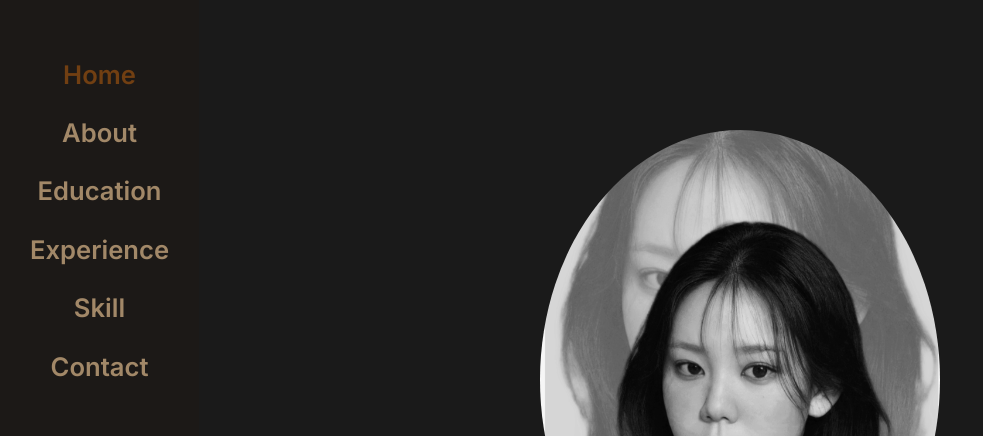
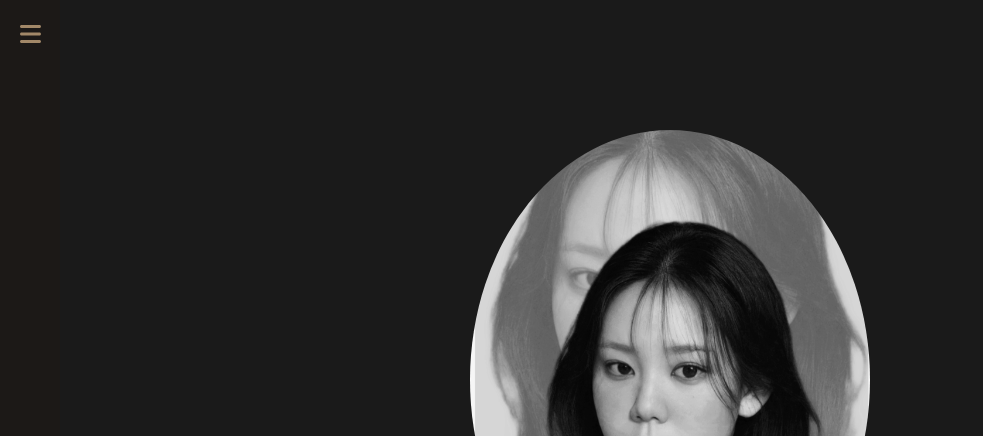
Before and after one commit to Nattapan-T/Resume, a React (Vite) app: page / in a window 1280 px wide. Shown: the top 436 px of the page, without its empty margins (0-983 px from the left). Built offline with nearby package versions, Linux system fonts and the light colour scheme.

Commit message:
Toggle navbar and fix mobile responsive

```diff
--- a/package.json
+++ b/package.json
@@ -23,6 +23,7 @@
     "react-typing-effect": "^2.0.5"
   },
   "devDependencies": {
+    "@testing-library/dom": "^9.3.1",
     "@types/react": "^18.0.37",
     "@types/react-dom": "^18.0.11",
     "@types/react-typing-effect": "^2.0.3",
--- a/src/Component/Navbar.tsx
+++ b/src/Component/Navbar.tsx
@@ -6,51 +6,32 @@ import { faBars } from "@fortawesome/free-solid-svg-icons";
 interface NavbarProps {}
 
 const Navbar: React.FC<NavbarProps> = () => {
-  const [NavItemActive, setNavItemActive] = useState<string | null>(null);
+  const [navItemActive, setNavItemActive] = useState<boolean>(false);
 
-  const activateItem = (item: string) => {
-    if (NavItemActive) {
-      const prevActiveItem = document.getElementById(NavItemActive);
-      if (prevActiveItem) {
-        prevActiveItem.classList.remove("active");
-      }
-    }
-    setNavItemActive(item);
-    const newActiveItem = document.getElementById(item);
-    if (newActiveItem) {
-      newActiveItem.classList.add("active");
-    }
+  const toggleNav = () => {
+    setNavItemActive(!navItemActive);
+  };
+
+  const closeNav = () => {
+    setNavItemActive(false);
   };
 
   return (
     <nav>
       <button
         id="nav-toggle"
-        className="toggle-button"
-        onClick={() => {
-          const navUl = document.querySelector("nav ul");
-          if (navUl) {
-            navUl.classList.toggle("open");
-          }
-        }}
+        className={`toggle-button ${navItemActive ? "open" : ""}`}
+        onClick={toggleNav}
       >
         <FontAwesomeIcon icon={faBars} />
       </button>
-      <ul>
-        <NavItems item="Home" tolink="/" activenav={activateItem} />
-        <NavItems item="About" tolink="/about" activenav={activateItem} />
-        <NavItems
-          item="Education"
-          tolink="/education"
-          activenav={activateItem}
-        />
-        <NavItems
-          item="Experience"
-          tolink="/experience"
-          activenav={activateItem}
-        />
-        <NavItems item="Skill" tolink="/skill" activenav={activateItem} />
-        <NavItems item="Contact" tolink="/contact" activenav={activateItem} />
+      <ul className={`nav-list ${navItemActive ? "open" : ""}`}>
+        <NavItems item="Home" tolink="/" activenav={closeNav} />
+        <NavItems item="About" tolink="/about" activenav={closeNav} />
+        <NavItems item="Education" tolink="/education" activenav={closeNav} />
+        <NavItems item="Experience" tolink="/experience" activenav={closeNav} />
+        <NavItems item="Skill" tolink="/skill" activenav={closeNav} />
+        <NavItems item="Contact" tolink="/contact" activenav={closeNav} />
       </ul>
     </nav>
   );
--- a/src/Component/Resume.css
+++ b/src/Component/Resume.css
@@ -253,7 +253,6 @@ th {
   color: var(--text-color);
 }
 @media screen and (min-width: 300px) and (max-width: 799px) {
-  /* Styles for screens between 300px and 799px wide */
 
   nav ul {
     display: none;
@@ -290,10 +289,11 @@ th {
     left: 10px;
     display: block;
   }
-  .hskill ul {
+  .skill ul {
     display: flex;
     background-color: #1c1917;
     flex-direction: column;
+    font-size: 1.2em;
     color: #FFF7ED;
     border-radius: 10px;
     padding: 10px;
@@ -359,10 +359,53 @@ th {
     text-align: center;
     width: 100%
 }
+  .profilepic {
+    border-radius: 50%;
+    max-width: 100%;
+    height: auto;
+    margin: 30px;
+}
+.typingeffect{
+  font-size:1.03em;
+}
 
 }
+@media screen and (min-width: 800px) {
+  nav ul {
+    display: none;
+    flex-direction: column;
+    text-align: center;
+    margin: 0;
+    position: absolute;
+    top: 60px;
+    left: 0;
+    background-color: var(--background-color);
+    width: 100%;
+    z-index: 1;
+    padding: 20px;
+  }
 
-@media screen and (min-width: 800px) {
+  nav ul.open {
+    display: flex;
+  }
+
+  nav ul li {
+    margin: 10px 0;
+    text-align: center;
+  }
+
+  .toggle-button {
+    background-color: transparent;
+    color: var(--primary-color);
+    border: none;
+    padding: 10px;
+    cursor: pointer;
+    font-size: 1.5rem;
+    position: absolute;
+    top: 10px;
+    left: 10px;
+    display: block;
+  }
 
   .sidebar {
     left: 0;
@@ -379,10 +422,9 @@ th {
     margin: 20px 0;
   }
 
-
-  .toggle-button {
+  /* .toggle-button {
     display: none;
-  }
+  } */
 
   .widecard {
     display: flex;
```
Also changed, not shown: 1 other file (tests, documents, lock files or other folders).
